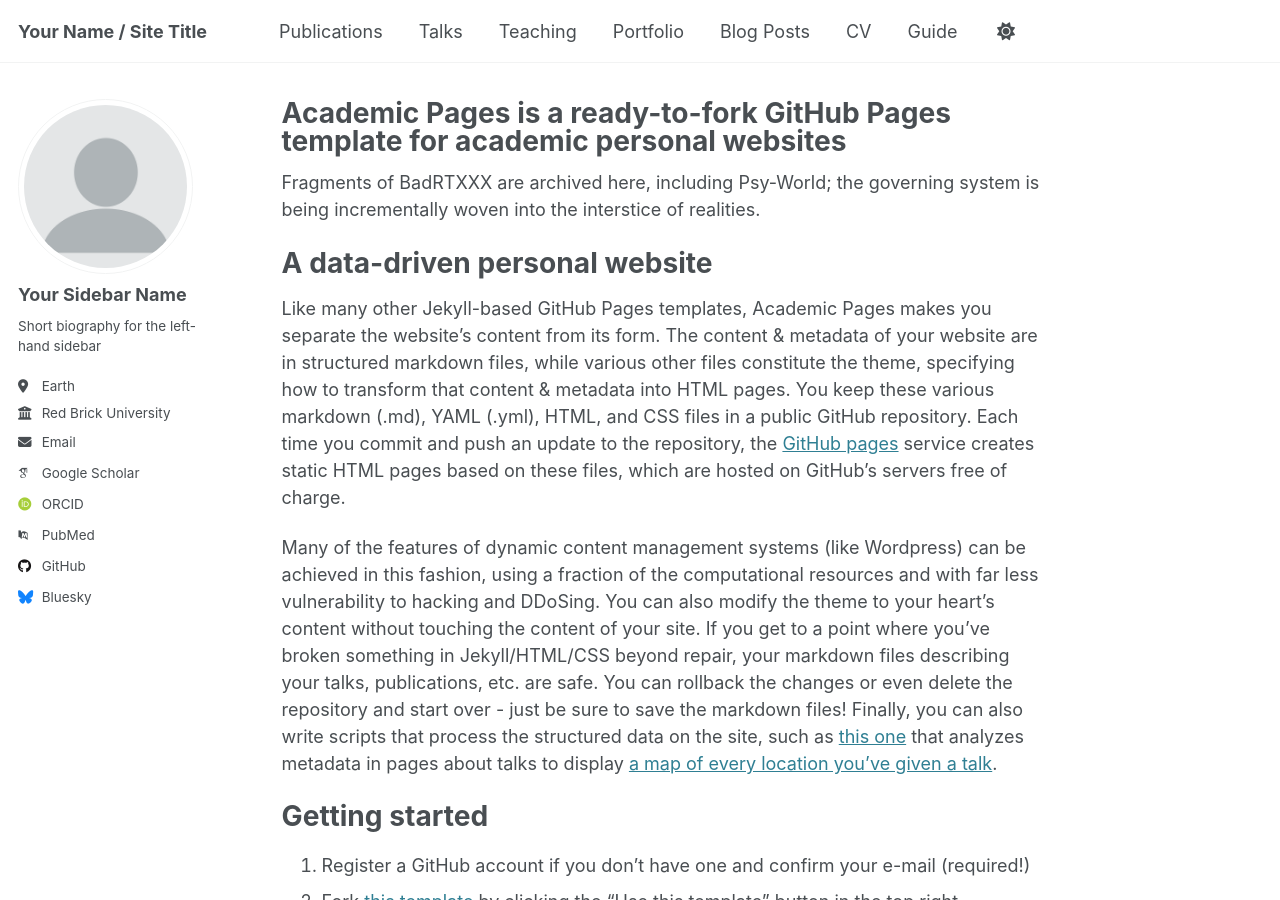
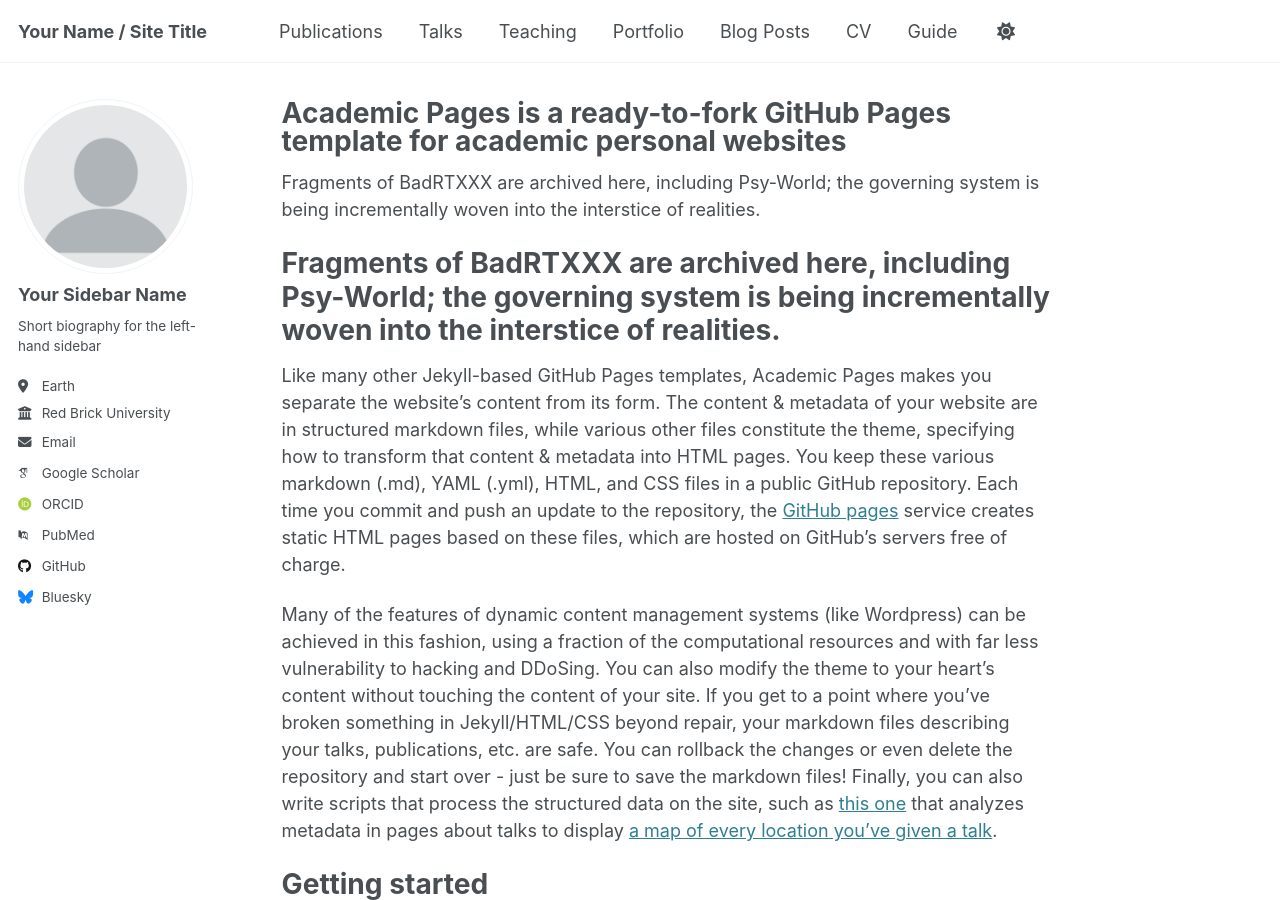
Before and after one commit to BadRTXXX/BadRTXXX.github.io, a Jekyll site: the page built from _pages/about.md, in a window 1280 px wide and 900 px high. Built offline with Jekyll 4.4.1, drawn with Linux system fonts in a browser that asks for light colours; some web fonts are replaced.

Commit message:
Update about.md

```diff
--- a/_pages/about.md
+++ b/_pages/about.md
@@ -9,7 +9,7 @@ redirect_from:
 
 Fragments of BadRTXXX are archived here, including Psy-World; the governing system is being incrementally woven into the interstice of realities.
 
-A data-driven personal website
+Fragments of BadRTXXX are archived here, including Psy-World; the governing system is being incrementally woven into the interstice of realities.
 ======
 Like many other Jekyll-based GitHub Pages templates, Academic Pages makes you separate the website's content from its form. The content & metadata of your website are in structured markdown files, while various other files constitute the theme, specifying how to transform that content & metadata into HTML pages. You keep these various markdown (.md), YAML (.yml), HTML, and CSS files in a public GitHub repository. Each time you commit and push an update to the repository, the [GitHub pages](https://pages.github.com/) service creates static HTML pages based on these files, which are hosted on GitHub's servers free of charge.
 
```
